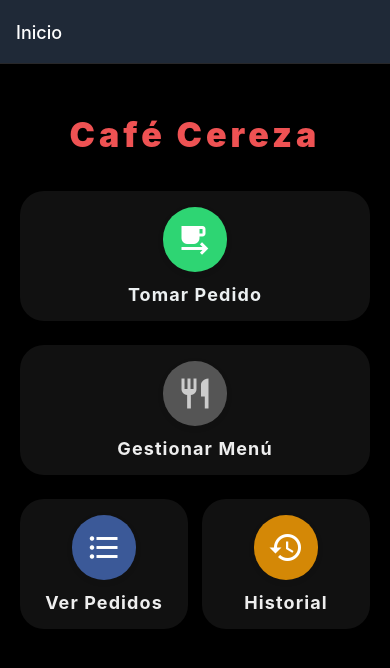
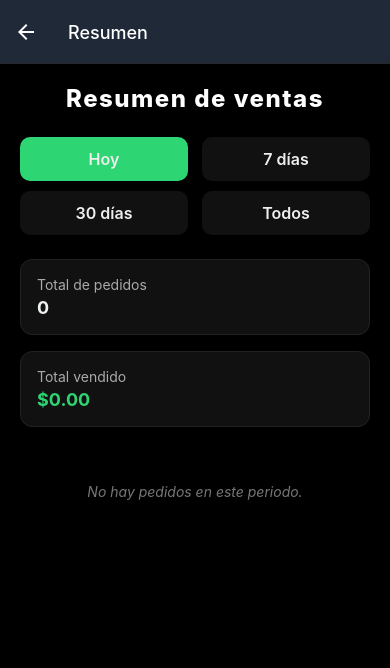
Before and after one commit to cxlebdd/cafe-pedidos, a React Native app: screen /Resumen in a window 390 px wide. Shown: the top 668 px of the page. Built offline with nearby package versions, Linux system fonts and the light colour scheme.

Commit message:
Resumen screen

```diff
--- a/App.tsx
+++ b/App.tsx
@@ -7,6 +7,7 @@ import TakeOrderScreen from './app/screens/TakeOrderScreen';
 import OrdersScreen from './app/screens/OrdersScreen';
 import HistoryScreen from './app/screens/HistoryScreen';
 import MenuScreen from './app/screens/MenuScreen';
+import SummaryScreen from './app/screens/SummaryScreen';
 
 const Stack = createNativeStackNavigator();
 
@@ -25,6 +26,7 @@ export default function App() {
         <Stack.Screen name="Pedidos" component={OrdersScreen} />
         <Stack.Screen name="Historial" component={HistoryScreen} />
         <Stack.Screen name="Menu" component={MenuScreen} />
+        <Stack.Screen name="Resumen" component={SummaryScreen} />
       </Stack.Navigator>
     </NavigationContainer>
   );
--- a/app/screens/HistoryScreen.tsx
+++ b/app/screens/HistoryScreen.tsx
@@ -6,9 +6,11 @@ import {
   StyleSheet,
   Alert,
   Pressable,
+  TouchableOpacity,
 } from 'react-native';
 
 import AsyncStorage from '@react-native-async-storage/async-storage';
+import * as FileSystem from 'expo-file-system';
 import { colors } from '../../styles/colors';
 
 type Product = {
@@ -49,7 +51,6 @@ export default function HistorialScreen() {
   }, []);
 
   const eliminarPedido = (id: string) => {
-    console.log('Long press detected en pedido con id:', id);
     Alert.alert(
       'Eliminar pedido',
       '¿Seguro que quieres eliminar este pedido permanentemente?',
@@ -63,7 +64,6 @@ export default function HistorialScreen() {
               const nuevoHistorial = historial.filter((o) => o.id !== id);
               setHistorial(nuevoHistorial);
               await AsyncStorage.setItem('pedidosHistorial', JSON.stringify(nuevoHistorial));
-              console.log('Pedido eliminado:', id);
             } catch (error) {
               console.error('Error al eliminar pedido:', error);
             }
@@ -86,7 +86,6 @@ export default function HistorialScreen() {
             try {
               await AsyncStorage.removeItem('pedidosHistorial');
               setHistorial([]);
-              console.log('Historial completo borrado');
             } catch (error) {
               console.error('Error al borrar historial:', error);
             }
@@ -94,6 +93,34 @@ export default function HistorialScreen() {
         },
       ]
     );
+  };
+
+  const exportarJSON = async () => {
+    try {
+      if (historial.length === 0) {
+        Alert.alert('Sin datos', 'No hay pedidos para exportar.');
+        return;
+      }
+
+      const fileName = `historial_pedidos_${Date.now()}.json`;
+      const fileUri = FileSystem.documentDirectory + fileName;
+      await FileSystem.writeAsStringAsync(fileUri, JSON.stringify(historial, null, 2), {
+        encoding: FileSystem.EncodingType.UTF8,
+      });
+
+      Alert.alert(
+        'Archivo exportado',
+        `El historial se guardó como:\n${fileName}`,
+        [
+          { text: 'OK' },
+        ]
+      );
+
+      // Opcional: abrir carpeta con FileSystem.getContentUriAsync si lo necesitas
+    } catch (error) {
+      console.error('Error al exportar JSON:', error);
+      Alert.alert('Error', 'No se pudo exportar el historial.');
+    }
   };
 
   const renderOrder = ({ item }: { item: Order }) => (
@@ -152,9 +179,16 @@ export default function HistorialScreen() {
             keyExtractor={(item) => item.id}
             contentContainerStyle={{ paddingBottom: 80 }}
           />
-          <Pressable style={styles.clearAllBtn} onPress={borrarTodo}>
-            <Text style={styles.clearAllText}>Borrar todo el historial</Text>
-          </Pressable>
+
+          <View style={styles.buttonRow}>
+            <TouchableOpacity style={styles.exportBtn} onPress={exportarJSON}>
+              <Text style={styles.exportText}>Exportar JSON</Text>
+            </TouchableOpacity>
+
+            <TouchableOpacity style={styles.clearAllBtn} onPress={borrarTodo}>
+              <Text style={styles.clearAllText}>Borrar historial</Text>
+            </TouchableOpacity>
+          </View>
         </>
       )}
     </View>
@@ -224,13 +258,30 @@ const styles = StyleSheet.create({
     fontStyle: 'italic',
     fontSize: 13,
   },
+  buttonRow: {
+    flexDirection: 'row',
+    justifyContent: 'space-between',
+    marginHorizontal: 16,
+    marginBottom: 24,
+    gap: 12,
+  },
+  exportBtn: {
+    flex: 1,
+    backgroundColor: '#3498db',
+    paddingVertical: 12,
+    borderRadius: 10,
+    alignItems: 'center',
+  },
+  exportText: {
+    color: '#fff',
+    fontWeight: '700',
+    fontSize: 16,
+  },
   clearAllBtn: {
+    flex: 1,
     backgroundColor: colors.danger,
     paddingVertical: 12,
     borderRadius: 10,
-    marginHorizontal: 16,
-    marginBottom: 24,
-    justifyContent: 'center',
     alignItems: 'center',
   },
   clearAllText: {
--- a/app/screens/HomeScreen.tsx
+++ b/app/screens/HomeScreen.tsx
@@ -1,5 +1,11 @@
 import React from 'react';
-import { View, Text, TouchableOpacity, StyleSheet } from 'react-native';
+import {
+  View,
+  Text,
+  TouchableOpacity,
+  StyleSheet,
+  ScrollView,
+} from 'react-native';
 import MaterialCommunityIcons from 'react-native-vector-icons/MaterialCommunityIcons';
 import { NativeStackNavigationProp } from '@react-navigation/native-stack';
 import { useNavigation } from '@react-navigation/native';
@@ -10,6 +16,8 @@ type RootStackParamList = {
   Pedidos: undefined;
   Historial: undefined;
   Menu: undefined;
+  Resumen: undefined;
+  SalesDashboard: undefined;
 };
 
 type NavigationProp = NativeStackNavigationProp<RootStackParamList>;
@@ -32,7 +40,7 @@ export default function HomeScreen() {
 
   const buttons: ButtonItem[] = [
     {
-      title: 'Tomar Pedido',
+      title: 'Tomar Orden',
       icon: 'coffee-to-go',
       screen: 'TomarPedido',
       colors: {
@@ -41,31 +49,28 @@ export default function HomeScreen() {
         iconColor: '#fff',
         textColor: '#ecf0f1',
       },
-      fullWidth: true,
     },
     {
-      title: 'Gestionar Menú',
+      title: 'Menú',
       icon: 'silverware-fork-knife',
       screen: 'Menu',
       colors: {
         background: '#111111',
-        iconBackground: '#555555',
-        iconColor: '#ccc',
+        iconBackground: '#ee5253',
+        iconColor: '#fff',
         textColor: '#eee',
       },
-      fullWidth: true,
     },
     {
-      title: 'Ver Pedidos',
+      title: 'Órdenes Pendientes',
       icon: 'format-list-bulleted',
       screen: 'Pedidos',
       colors: {
         background: '#111111',
-        iconBackground: '#3b5998',
+        iconBackground: '#54a0ff',
         iconColor: '#fff',
         textColor: '#eee',
       },
-      fullWidth: false,
     },
     {
       title: 'Historial',
@@ -73,26 +78,36 @@ export default function HomeScreen() {
       screen: 'Historial',
       colors: {
         background: '#111111',
-        iconBackground: '#d48806',
+        iconBackground: '#ffd32a',
         iconColor: '#fff',
         textColor: '#eee',
       },
-      fullWidth: false,
+    },
+    {
+      title: 'Resumen',
+      icon: 'chart-bar',
+      screen: 'Resumen',
+      colors: {
+        background: '#111111',
+        iconBackground: '#00d2d3',
+        iconColor: '#fff',
+        textColor: '#eee',
+      },
     },
   ];
 
   return (
-    <View style={styles.container}>
+    <ScrollView style={styles.container}>
       <Text style={styles.title}>Café Cereza</Text>
       <View style={styles.grid}>
         {buttons.map((item) => (
           <TouchableOpacity
             key={item.title}
             activeOpacity={0.85}
-            onPress={() => navigation.navigate(item.screen as any)}
+            onPress={() => navigation.navigate(item.screen)}
             style={[
               styles.button,
-              item.fullWidth ? styles.fullWidthButton : styles.halfWidthButton,
+              styles.fullWidthButton,
               { backgroundColor: item.colors.background },
             ]}
           >
@@ -114,7 +129,7 @@ export default function HomeScreen() {
           </TouchableOpacity>
         ))}
       </View>
-    </View>
+    </ScrollView>
   );
 }
 
@@ -128,29 +143,24 @@ const styles = StyleSheet.create({
   title: {
     fontSize: 34,
     fontWeight: '900',
-    color: '#ee5253', // rojo elegante igual que tus otros textos
+    color: '#ee5253',
     textAlign: 'center',
     marginBottom: 36,
     letterSpacing: 4,
   },
   grid: {
-    flexDirection: 'row',
-    flexWrap: 'wrap',
-    justifyContent: 'space-between',
+    flexDirection: 'column',
+    gap: 20,
   },
   button: {
     height: 130,
     borderRadius: 24,
-    marginBottom: 24,
     alignItems: 'center',
     justifyContent: 'center',
     paddingVertical: 14,
   },
   fullWidthButton: {
     width: '100%',
-  },
-  halfWidthButton: {
-    width: '48%',
   },
   iconContainer: {
     borderRadius: 40,
--- a/app/screens/MenuScreen.tsx
+++ b/app/screens/MenuScreen.tsx
@@ -9,6 +9,8 @@ import {
   Alert,
   KeyboardAvoidingView,
   Platform,
+  Keyboard,
+  TouchableWithoutFeedback,
 } from 'react-native';
 
 import MaterialCommunityIcons from 'react-native-vector-icons/MaterialCommunityIcons';
@@ -27,7 +29,11 @@ export default function ManageMenuScreen() {
   const [priceInput, setPriceInput] = useState('');
   const [editingId, setEditingId] = useState<string | null>(null);
 
-  // Cargar menú guardado al iniciar
+  const formatProductName = (text: string) => {
+    const cleaned = text.toLowerCase().replace(/\s+/g, ' ').trim();
+    return cleaned.charAt(0).toUpperCase() + cleaned.slice(1);
+  };
+
   useEffect(() => {
     const loadMenu = async () => {
       try {
@@ -42,7 +48,6 @@ export default function ManageMenuScreen() {
     loadMenu();
   }, []);
 
-  // Guardar menú cada vez que cambie
   useEffect(() => {
     const saveMenu = async () => {
       try {
@@ -54,7 +59,6 @@ export default function ManageMenuScreen() {
     saveMenu();
   }, [menu]);
 
-  // Agregar o editar producto
   const saveProduct = () => {
     if (nameInput.trim() === '' || priceInput.trim() === '') {
       Alert.alert('Error', 'Por favor ingresa nombre y precio válidos');
@@ -67,19 +71,19 @@ export default function ManageMenuScreen() {
       return;
     }
 
+    const formattedName = formatProductName(nameInput);
+
     if (editingId) {
-      // Editar producto existente
       setMenu((current) =>
         current.map((p) =>
-          p.id === editingId ? { ...p, name: nameInput, price } : p
+          p.id === editingId ? { ...p, name: formattedName, price } : p
         )
       );
       setEditingId(null);
     } else {
-      // Agregar nuevo producto
       const newProduct: Product = {
         id: Math.random().toString(36).substring(2, 9),
-        name: nameInput,
+        name: formattedName,
         price,
       };
       setMenu((current) => [...current, newProduct]);
@@ -87,9 +91,28 @@ export default function ManageMenuScreen() {
 
     setNameInput('');
     setPriceInput('');
+    Keyboard.dismiss();
   };
 
-  // Eliminar producto
+  const deleteAll = () => {
+    if (menu.length === 0) {
+      Alert.alert('No hay productos', 'El menú ya está vacío.');
+      return;
+    }
+    Alert.alert(
+      'Eliminar todo',
+      '¿Estás seguro de que quieres borrar todo el menú?',
+      [
+        { text: 'Cancelar', style: 'cancel' },
+        {
+          text: 'Eliminar todo',
+          style: 'destructive',
+          onPress: () => setMenu([]),
+        },
+      ]
+    );
+  };
+
   const deleteProduct = (id: string) => {
     Alert.alert(
       'Eliminar producto',
@@ -107,14 +130,12 @@ export default function ManageMenuScreen() {
     );
   };
 
-  // Editar producto
   const startEditing = (product: Product) => {
     setNameInput(product.name);
     setPriceInput(product.price.toString());
     setEditingId(product.id);
   };
 
-  // Cancelar edición
   const cancelEditing = () => {
     setNameInput('');
     setPriceInput('');
@@ -137,11 +158,12 @@ export default function ManageMenuScreen() {
   );
 
   return (
+    <TouchableWithoutFeedback onPress={Keyboard.dismiss}>
       <KeyboardAvoidingView
         behavior={Platform.OS === 'ios' ? 'padding' : undefined}
         style={styles.container}
       >
-      <Text style={styles.title}>Gestionar asdasdsaMenú</Text>
+        <Text style={styles.title}>Gestionar Menú</Text>
 
         <View style={styles.inputRow}>
           <TextInput
@@ -165,16 +187,25 @@ export default function ManageMenuScreen() {
           {editingId ? (
             <>
               <TouchableOpacity style={[styles.button, styles.saveButton]} onPress={saveProduct}>
-              <Text style={styles.buttonText}>Guardar</Text>
+                <MaterialCommunityIcons name="content-save-outline" size={20} color={colors.inputText} />
+                <Text style={styles.buttonText}> Guardar</Text>
               </TouchableOpacity>
               <TouchableOpacity style={[styles.button, styles.cancelButton]} onPress={cancelEditing}>
-              <Text style={styles.buttonText}>Cancelar</Text>
+                <MaterialCommunityIcons name="close-circle-outline" size={20} color={colors.inputText} />
+                <Text style={styles.buttonText}> Cancelar</Text>
               </TouchableOpacity>
             </>
           ) : (
+            <>
+              <TouchableOpacity style={[styles.button, styles.deleteAllButton]} onPress={deleteAll}>
+                <MaterialCommunityIcons name="delete-sweep-outline" size={20} color={colors.inputText} />
+                <Text style={styles.buttonText}> Eliminar todo</Text>
+              </TouchableOpacity>
               <TouchableOpacity style={[styles.button, styles.addButton]} onPress={saveProduct}>
-            <Text style={styles.buttonText}>Agregar</Text>
+                <MaterialCommunityIcons name="plus" size={20} color={colors.inputText} />
+                <Text style={styles.buttonText}> Agregar</Text>
               </TouchableOpacity>
+            </>
           )}
         </View>
 
@@ -190,6 +221,7 @@ export default function ManageMenuScreen() {
           />
         )}
       </KeyboardAvoidingView>
+    </TouchableWithoutFeedback>
   );
 }
 
@@ -219,13 +251,15 @@ const styles = StyleSheet.create({
   },
   buttonsRow: {
     flexDirection: 'row',
+    justifyContent: 'space-between',
     marginTop: 12,
-    justifyContent: 'flex-end',
-    gap: 12,
+    gap: 10,
   },
   button: {
+    flexDirection: 'row',
+    alignItems: 'center',
     paddingVertical: 12,
-    paddingHorizontal: 20,
+    paddingHorizontal: 16,
     borderRadius: 10,
   },
   addButton: {
@@ -237,11 +271,14 @@ const styles = StyleSheet.create({
   cancelButton: {
     backgroundColor: colors.buttonDelete,
   },
+  deleteAllButton: {
+    backgroundColor: colors.buttonDelete,
+  },
   buttonText: {
     color: colors.inputText,
     fontWeight: '700',
     fontSize: 16,
-    textAlign: 'center',
+    marginLeft: 6,
   },
   itemContainer: {
     flexDirection: 'row',
--- a/app/screens/OrdersScreen.tsx
+++ b/app/screens/OrdersScreen.tsx
@@ -50,7 +50,7 @@ export default function ViewOrdersScreen() {
     'Marcar como listo',
     '¿Deseas marcar este pedido como listo? Ya no aparecerá en esta lista.',
     [
-      { text: 'Cancelar', style: 'cancel' },
+      { text: 'Cancelar', style: 'destructive' },
       {
         text: 'Marcar como listo',
         onPress: async () => {
@@ -77,7 +77,7 @@ export default function ViewOrdersScreen() {
             console.error('Error al mover pedido al historial:', error);
           }
         },
-        style: 'destructive',
+        style: 'cancel',
       },
     ]
   );
--- /dev/null
+++ b/app/screens/SummaryScreen.tsx
@@ -0,0 +1,245 @@
+import React, { useEffect, useState } from 'react';
+import {
+  View,
+  Text,
+  TouchableOpacity,
+  StyleSheet,
+} from 'react-native';
+import AsyncStorage from '@react-native-async-storage/async-storage';
+
+type Product = {
+  id: string;
+  name: string;
+  price: number;
+};
+
+type SelectedProduct = {
+  product: Product;
+  quantity: number;
+  notes: string;
+};
+
+type Order = {
+  id: string;
+  orderNumber: number;
+  items: SelectedProduct[];
+  total: string;
+  createdAt: string;
+};
+
+const FILTERS = [
+  { label: 'Hoy', days: 0 },
+  { label: '7 días', days: 7 },
+  { label: '30 días', days: 30 },
+  { label: 'Todos', days: null },
+];
+
+export default function SummaryScreen() {
+  const [orders, setOrders] = useState<Order[]>([]);
+  const [filteredOrders, setFilteredOrders] = useState<Order[]>([]);
+  const [activeFilter, setActiveFilter] = useState<number>(0);
+
+  useEffect(() => {
+    const load = async () => {
+      const raw = await AsyncStorage.getItem('pedidosHistorial');
+      if (raw) {
+        const parsed: Order[] = JSON.parse(raw);
+        setOrders(parsed);
+        applyFilter(parsed, FILTERS[activeFilter].days);
+      }
+    };
+    load();
+  }, []);
+
+  const applyFilter = (data: Order[], days: number | null) => {
+    if (days === null) {
+      setFilteredOrders(data);
+    } else {
+      const now = new Date();
+      const filtered = data.filter((o) => {
+        const created = new Date(o.createdAt);
+        if (days === 0) {
+          return (
+            created.getDate() === now.getDate() &&
+            created.getMonth() === now.getMonth() &&
+            created.getFullYear() === now.getFullYear()
+          );
+        } else {
+          const daysAgo = new Date();
+          daysAgo.setDate(now.getDate() - days);
+          return created >= daysAgo;
+        }
+      });
+      setFilteredOrders(filtered);
+    }
+  };
+
+  const handleFilterPress = (index: number) => {
+    setActiveFilter(index);
+    applyFilter(orders, FILTERS[index].days);
+  };
+
+  const parseMoney = (str: string) => {
+    const clean = parseFloat(str?.replace(/[^0-9.]/g, '') || '0');
+    return isNaN(clean) ? 0 : clean;
+  };
+
+  const totalRevenue = filteredOrders.reduce(
+    (sum, o) => sum + parseMoney(o.total),
+    0
+  );
+
+  const mostExpensiveOrder = filteredOrders.reduce((max, o) => {
+    return parseMoney(o.total) > parseMoney(max.total) ? o : max;
+  }, {} as Order);
+
+  const productCount: Record<string, { name: string; total: number }> = {};
+  filteredOrders.forEach((order) => {
+    order.items.forEach((item) => {
+      if (!productCount[item.product.id]) {
+        productCount[item.product.id] = {
+          name: item.product.name,
+          total: item.quantity,
+        };
+      } else {
+        productCount[item.product.id].total += item.quantity;
+      }
+    });
+  });
+
+  const mostSold = Object.values(productCount).sort(
+    (a, b) => b.total - a.total
+  )[0];
+
+  const Card = ({
+        title,
+        value,
+        valueColor = '#ecf0f1',
+        }: {
+        title: string;
+        value: string;
+        valueColor?: string;
+        }) => (
+        <View style={styles.card}>
+            <Text style={styles.cardTitle}>{title}</Text>
+            <Text style={[styles.cardValue, { color: valueColor }]}>{value}</Text>
+        </View>
+    );
+
+
+  return (
+    <View style={styles.container}>
+      <Text style={styles.title}>Resumen de ventas</Text>
+
+      <View style={styles.grid}>
+        {FILTERS.map((f, idx) => (
+          <TouchableOpacity
+            key={idx}
+            onPress={() => handleFilterPress(idx)}
+            style={[
+              styles.filterBtn,
+              activeFilter === idx && styles.activeFilter,
+            ]}
+          >
+            <Text style={styles.filterText}>{f.label}</Text>
+          </TouchableOpacity>
+        ))}
+      </View>
+
+      <View style={{ marginTop: 24 }}>
+        <Card
+          title="Total de pedidos"
+          value={`${filteredOrders.length}`}
+        />
+
+        {mostSold && (
+          <Card
+            title="Producto más vendido"
+            value={`${mostSold.name} × ${mostSold.total}`}
+          />
+        )}
+
+        {mostExpensiveOrder?.orderNumber && (
+            <View style={styles.card}>
+                <Text style={styles.cardTitle}>Pedido más caro</Text>
+                <Text style={styles.cardValue}>
+                #{mostExpensiveOrder.orderNumber} –{' '}
+                <Text style={{ color: '#2ed573' }}>
+                    ${parseMoney(mostExpensiveOrder.total).toFixed(2)}
+                </Text>
+                </Text>
+            </View>
+        )}
+        <Card
+            title="Total vendido"
+            value={`$${totalRevenue.toFixed(2)}`}
+            valueColor="#2ed573" // tu verde
+        />
+        {filteredOrders.length === 0 && (
+          <Text style={styles.empty}>No hay pedidos en este periodo.</Text>
+        )}
+      </View>
+    </View>
+  );
+}
+
+const styles = StyleSheet.create({
+  container: {
+    flex: 1,
+    backgroundColor: '#000',
+    padding: 20,
+  },
+  title: {
+    fontSize: 24,
+    fontWeight: '800',
+    color: '#fff',
+    textAlign: 'center',
+    marginBottom: 24,
+    letterSpacing: 1.5,
+  },
+  grid: {
+    flexDirection: 'row',
+    flexWrap: 'wrap',
+    gap: 10,
+    justifyContent: 'space-between',
+  },
+  filterBtn: {
+    width: '48%',
+    backgroundColor: '#111',
+    paddingVertical: 12,
+    borderRadius: 10,
+    alignItems: 'center',
+  },
+  activeFilter: {
+    backgroundColor: '#2ed573',
+  },
+  filterText: {
+    color: '#eee',
+    fontWeight: '600',
+    fontSize: 16,
+  },
+  card: {
+    backgroundColor: '#111',
+    padding: 16,
+    borderRadius: 12,
+    marginBottom: 16,
+    borderWidth: 1,
+    borderColor: '#222',
+  },
+  cardTitle: {
+    color: '#aaa',
+    fontSize: 14,
+    marginBottom: 4,
+  },
+  cardValue: {
+    color: '#ecf0f1',
+    fontSize: 18,
+    fontWeight: '700',
+  },
+  empty: {
+    color: '#777',
+    fontStyle: 'italic',
+    textAlign: 'center',
+    marginTop: 40,
+  },
+});
--- a/package.json
+++ b/package.json
@@ -10,7 +10,7 @@
   },
   "dependencies": {
     "@expo-google-fonts/inter": "^0.4.1",
-    "@react-native-async-storage/async-storage": "^2.2.0",
+    "@react-native-async-storage/async-storage": "2.1.2",
     "@react-navigation/native": "^6.1.6",
     "@react-navigation/native-stack": "^6.9.12",
     "expo": "~53.0.20",
@@ -25,7 +25,8 @@
     "react-native-safe-area-context": "5.4.0",
     "react-native-screens": "~4.11.1",
     "react-native-vector-icons": "^10.3.0",
-    "uuid": "^11.1.0"
+    "uuid": "^11.1.0",
+    "expo-file-system": "~18.1.11"
   },
   "devDependencies": {
     "@babel/core": "^7.25.2",
```
Also changed, not shown: app.json (+20 -8 lines), eas.json (added, +24 -0 lines), assets/splash-icon.png, 1 other file (tests, documents, lock files or other folders). Lines whose indentation alone changed are shown as unchanged.
